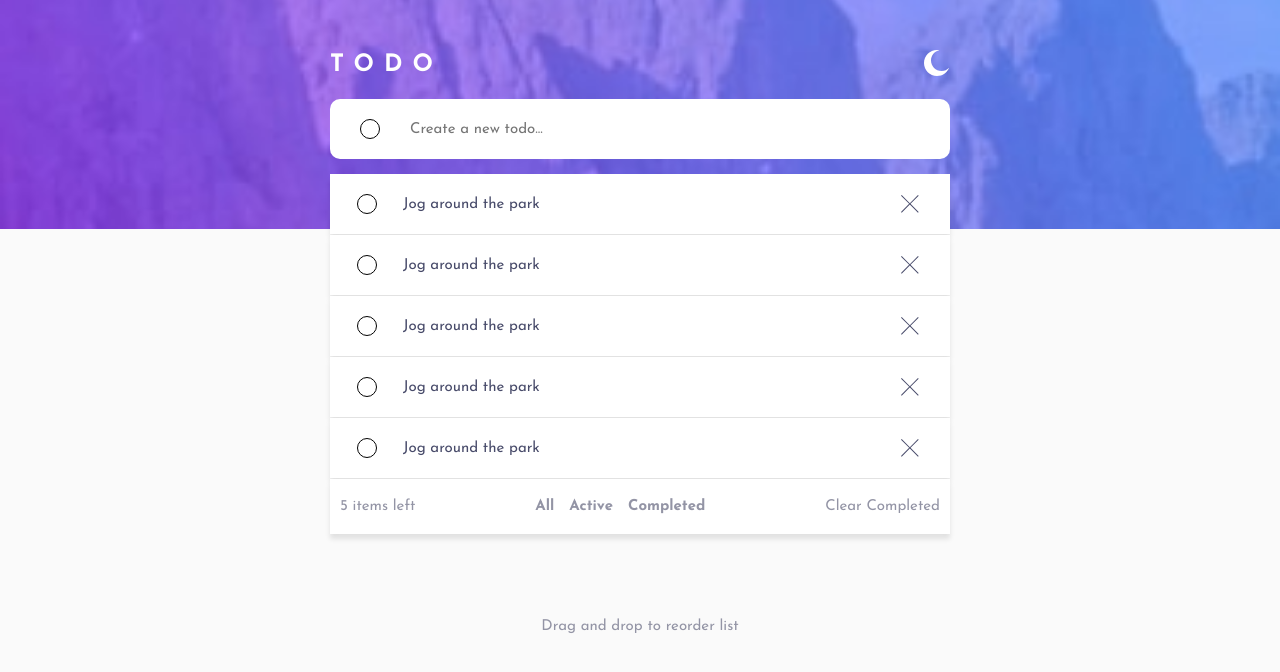
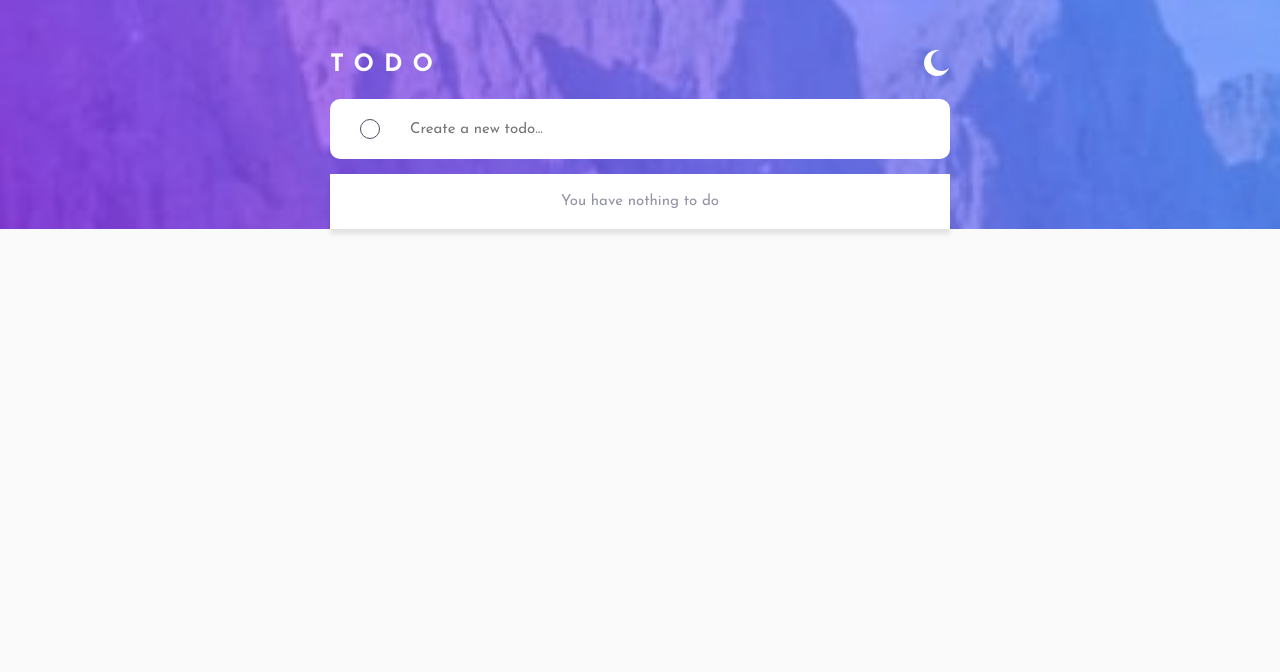
Before and after one commit to KjROX/todo-react, a React (Create React App) app: page / in a window 1280 px wide. Shown: the top 672 px of the page. Built offline with nearby package versions, Linux system fonts and the light colour scheme.

Commit message:
made dark theme

```diff
--- a/src/App.css
+++ b/src/App.css
@@ -5,6 +5,14 @@
 }
 html {
   font-size: 62.5%;
+  --input-background-color: white;
+  --input-color: black;
+  --todoList-background: #fafafa;
+}
+.dark-theme {
+  --input-background-color: hsl(235, 24%, 19%);
+  --input-color: white;
+  --todoList-background: hsl(235, 21%, 11%);
 }
 body {
   font-family: "Josefin Sans", sans-serif;
@@ -23,7 +31,7 @@ input[type="checkbox"] {
   height: 2rem;
   width: 2rem;
   border-radius: 50%;
-  border: 0.1px solid black;
+  border: 0.1px solid hsl(233, 14%, 35%);
   cursor: pointer;
   display: flex;
   justify-content: center;
--- a/src/App.js
+++ b/src/App.js
@@ -1,15 +1,71 @@
-import { useState } from "react";
+import { useEffect, useState } from "react";
 import "./App.css";
 import Header from "./components/Header";
 import TodoList from "./components/TodoList";
 
 function App() {
   const [todos, setTodos] = useState([]);
+  const [theme, setTheme] = useState(localStorage.getItem("theme"));
+
+  const themeChanger = () => {
+    if (theme === "darkMode") {
+      setTheme("lightMode");
+      localStorage.setItem("theme", "lightMode");
+    } else {
+      setTheme("darkMode");
+      localStorage.setItem("theme", "darkMode");
+    }
+  };
+
+  useEffect(() => {
+    const localTodos = JSON.parse(localStorage.getItem("localTodos"));
+    localTodos && setTodos(localTodos);
+  }, []);
+
+  useEffect(() => {
+    localStorage.setItem("localTodos", JSON.stringify(todos));
+  }, [todos]);
+
+  const todoAddingHandler = (newTodo) => {
+    setTodos((prevTodos) => {
+      return [...prevTodos, newTodo];
+    });
+  };
+
+  const todoCheckHandler = (todoId, value) => {
+    setTodos((prevTodos) => {
+      const prevTodosInstance = [...prevTodos];
+      const indexOfTodo = prevTodosInstance.findIndex(
+        (todo) => todo.id === todoId
+      );
+      prevTodosInstance[indexOfTodo].isActive = value;
+      return prevTodosInstance;
+    });
+  };
+
+  const todoDeleteHandler = (todoId) => {
+    setTodos((prevTodos) => {
+      const prevTodosInstance = [...prevTodos];
+      const indexOfTodo = prevTodosInstance.findIndex(
+        (todo) => todo.id === todoId
+      );
+      prevTodosInstance.splice(indexOfTodo, 1);
+      return prevTodosInstance;
+    });
+  };
 
   return (
-    <div className="App">
-      <Header />
-      <TodoList />
+    <div className={`App ${theme === "darkMode" ? "dark-theme" : ""}`}>
+      <Header
+        todoAddingHandler={todoAddingHandler}
+        themeChanger={themeChanger}
+        theme={theme}
+      />
+      <TodoList
+        todos={todos}
+        todoCheckHandler={todoCheckHandler}
+        todoDeleteHandler={todoDeleteHandler}
+      />
     </div>
   );
 }
--- a/src/components/Header.js
+++ b/src/components/Header.js
@@ -1,15 +1,43 @@
 import classes from "./Header.module.css";
-const Header = () => {
+import { useState } from "react";
+const Header = ({ todoAddingHandler, theme, themeChanger }) => {
+  const [inputValue, setInputValue] = useState("");
+
+  const todoSubmitHandler = (e) => {
+    e.preventDefault();
+    if (inputValue.length === 0) {
+      return;
+    }
+    const generatedTodo = {
+      id: crypto.randomUUID(),
+      content: inputValue,
+      isActive: true,
+    };
+    todoAddingHandler(generatedTodo);
+    setInputValue("");
+  };
+
   return (
     <div className={classes.titleBackground}>
       <div className={classes.container}>
         <div className={classes.title}>
           <h1>TODO</h1>
-          <button>
-            <img src="./images/icon-moon.svg" alt="moon" />
+          <button
+            onClick={() => {
+              themeChanger();
+            }}
+          >
+            <img
+              src={
+                theme === "darkMode"
+                  ? "./images/icon-sun.svg"
+                  : "./images/icon-moon.svg"
+              }
+              alt={theme === "darkMode" ? "sun" : "moon"}
+            />
           </button>
         </div>
-        <form className={classes.form}>
+        <form className={classes.form} onSubmit={todoSubmitHandler}>
           <div className={classes.inputCheckBox}>
             <input type="checkbox" />
           </div>
@@ -17,6 +45,10 @@ const Header = () => {
             type="text"
             placeholder="Create a new todo..."
             className={classes.input}
+            value={inputValue}
+            onChange={(e) => {
+              setInputValue(e.target.value);
+            }}
           />
         </form>
       </div>
--- a/src/components/Header.module.css
+++ b/src/components/Header.module.css
@@ -22,7 +22,7 @@
 }
 .form {
   width: 100%;
-  background-color: white;
+  background-color: var(--input-background-color);
   padding: 2rem 1rem;
   border-radius: 1rem;
   display: flex;
@@ -41,6 +41,8 @@
   font-family: "Josefin Sans", sans-serif;
   font-size: 1.5rem;
   width: 80%;
+  background-color: var(--input-background-color);
+  color: var(--input-color);
 }
 @media (min-width: 750px) {
   .container {
--- a/src/components/Todo.js
+++ b/src/components/Todo.js
@@ -1,15 +1,29 @@
 import classes from "./Todo.module.css";
 
-const Todo = () => {
+const Todo = ({ todo, todoCheckHandler, todoDeleteHandler }) => {
+  const checkBoxClickHandler = () => {
+    todoCheckHandler(todo.id, !todo.isActive);
+  };
+
+  const crossButtonHandler = () => {
+    todoDeleteHandler(todo.id);
+  };
+
   return (
     <div className={classes.todo}>
       <div className={classes.inputLabel}>
         <div>
-          <input type="checkbox" />
+          <input type="checkbox" onClick={checkBoxClickHandler} />
         </div>
-        <label>Jog around the park</label>
+        <label
+          className={`${classes.todoLabel} ${
+            !todo.isActive ? classes.lineThrough : ""
+          }`}
+        >
+          {todo.content}
+        </label>
       </div>
-      <button>
+      <button onClick={crossButtonHandler}>
         <img src="./images/icon-cross.svg" alt="" />
       </button>
     </div>
--- a/src/components/Todo.module.css
+++ b/src/components/Todo.module.css
@@ -1,6 +1,6 @@
 .todo {
   width: 100%;
-  background-color: white;
+  background-color: var(--input-background-color);
   padding: 2rem 1rem;
   display: flex;
   align-items: center;
@@ -20,9 +20,13 @@
   align-items: center;
   justify-content: center;
 }
-.inputLabel label {
-  color: #484b6a;
+.todoLabel {
+  color: var(--input-color);
   width: 90%;
+}
+.lineThrough {
+  text-decoration: line-through;
+  color: #cacde8;
 }
 .todo button {
   width: 10%;
--- a/src/components/TodoList.js
+++ b/src/components/TodoList.js
@@ -1,25 +1,47 @@
 import Todo from "./Todo";
 import classes from "./TodoList.module.css";
 import TodoListFunctions from "./TodoListFunctions";
-const TodoList = () => {
+const TodoList = ({ todos, todoCheckHandler, todoDeleteHandler }) => {
+  const numberOfActiveTodos = todos.filter(
+    (todo) => todo.isActive === true
+  ).length;
   return (
     <div className={classes.background}>
       <div className={classes.container}>
         <div className={classes.todos}>
-          <Todo />
-          <Todo />
-          <Todo />
-          <Todo />
-          <Todo />
+          {todos.map((todo) => (
+            <Todo
+              key={todo.id}
+              todo={todo}
+              todoCheckHandler={todoCheckHandler}
+              todoDeleteHandler={todoDeleteHandler}
+            />
+          ))}
           <div className={classes.todoListInfo}>
-            <span>5 items left</span>
-            <TodoListFunctions design="web" />
-            <button>Clear Completed</button>
+            {todos.length !== 0 ? (
+              <>
+                <span>
+                  {numberOfActiveTodos}
+                  {numberOfActiveTodos > 1 ? " items " : " item "}
+                  left
+                </span>
+                <TodoListFunctions design="web" />
+                <button>Clear Completed</button>
+              </>
+            ) : (
+              <span className={classes.nothingTodo}>
+                You have nothing to do
+              </span>
+            )}
           </div>
         </div>
-        <TodoListFunctions design="mobile" />
+        {todos.length !== 0 && <TodoListFunctions design="mobile" />}
       </div>
-      <span className={classes.dragAndDrop}>Drag and drop to reorder list</span>
+      {todos.length !== 0 && (
+        <span className={classes.dragAndDrop}>
+          Drag and drop to reorder list
+        </span>
+      )}
     </div>
   );
 };
--- a/src/components/TodoList.module.css
+++ b/src/components/TodoList.module.css
@@ -1,19 +1,17 @@
 .background {
-  background-color: #fafafa;
+  background-color: var(--todoList-background);
   min-height: 70vh;
 }
 .container {
   position: relative;
   top: -55px;
   padding: 0rem 2rem;
-  border-radius: 1rem;
 }
 .todos {
-  border-radius: 2rem;
-  background-color: #fafafa;
+  background-color: hsl(236, 33%, 92%);
 }
 .todoListInfo {
-  background-color: white;
+  background-color: var(--input-background-color);
   color: #9394a5;
   width: 100%;
   padding: 2rem 1rem;
@@ -37,6 +35,10 @@
   align-items: center;
   margin-top: 3rem;
 }
+.nothingTodo {
+  width: 100%;
+  text-align: center;
+}
 @media (min-width: 750px) {
   .container {
     width: 70%;
--- a/src/components/TodoListFunctions.module.css
+++ b/src/components/TodoListFunctions.module.css
@@ -1,6 +1,6 @@
 .todoListFunctionsMobile {
   margin-top: 2rem;
-  background-color: white;
+  background-color: var(--input-background-color);
   box-shadow: 0px 5px 5px rgba(0, 0, 0, 0.1);
   padding: 2rem 1rem;
   display: flex;
--- a/src/index.js
+++ b/src/index.js
@@ -3,8 +3,4 @@ import ReactDOM from "react-dom/client";
 import App from "./App";
 
 const root = ReactDOM.createRoot(document.getElementById("root"));
-root.render(
-  <React.StrictMode>
-    <App />
-  </React.StrictMode>
-);
+root.render(<App />);
```
